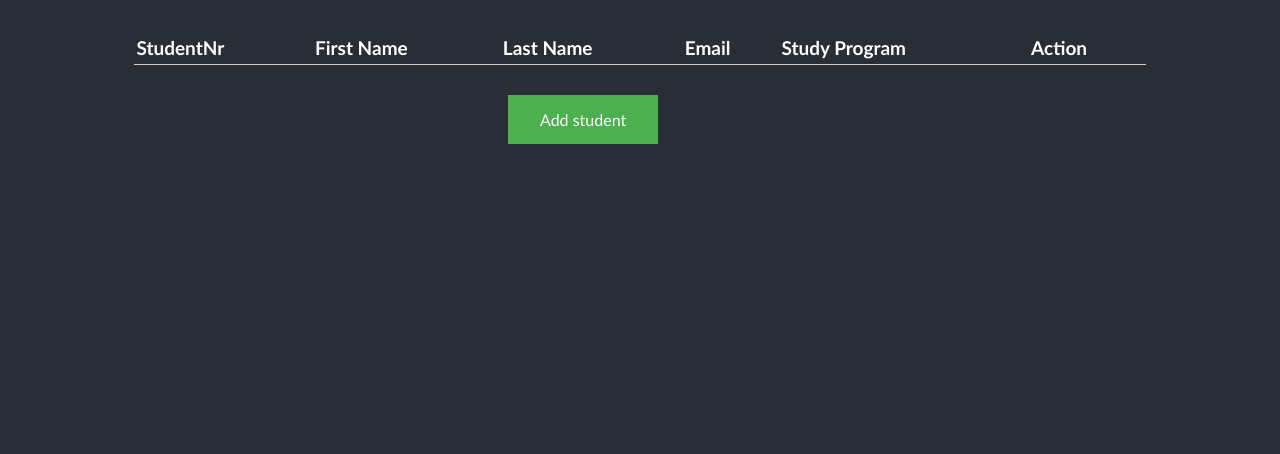
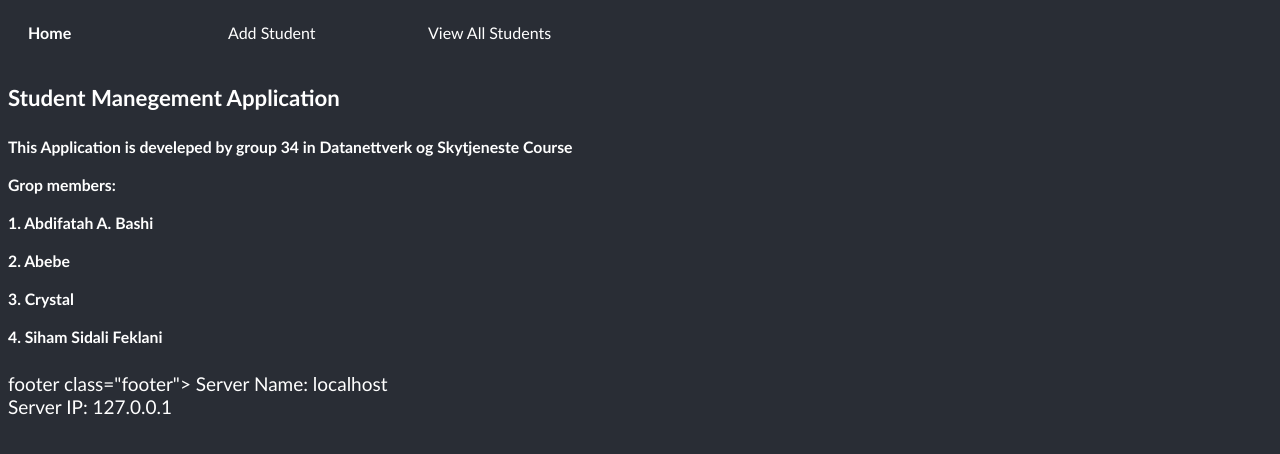
Before and after one commit to fitah22/dats34-Git, a PHP site: page / in a window 1280 px wide. Shown: the top 454 px of the page. Run offline with PHP 8.4, Linux system fonts and the light colour scheme; data that the repository does not hold is empty.

Commit message:
latest change

```diff
--- a/index.php
+++ b/index.php
@@ -1,75 +1,69 @@
-<?php  include('server.php'); ?>
-<?php
-	if (isset($_GET['edit'])) {
-		$id = $_GET['edit'];
-		$update = true;
-		$record = mysqli_query($db, "SELECT * FROM student WHERE id=$id");
-		if (count($record) == 1 ) {
-			$n = mysqli_fetch_array($record);
-			$fname = $n['first_name'];
-			$lname = $n['last_name'];
-      $email = $n['email'];
-      $std = $n['study_program'];
-		}
-	}
-?>
 <!DOCTYPE html>
-<html>
+<html >
+
 <head>
-	<title>Student Mangement</title>
-  <link rel="stylesheet" type="text/css" href="style.css">
+    <meta charset="utf-8"/>
+    <meta charset="UTF-8"/>
+    <title class="title">Student Manegement</title>
+    <link rel="stylesheet" href="style.css">
+
+    <div id="meny" style="display: block;">
+  		 <ul id="navbar">
+  		 <li>
+  				 <a href="index.php" style="display: block; font-weight: bold;"> Home</a>
+  		 </li>
+  		 <li>
+  				 <a href="add.php" style="display: block;"> Add Student</a>
+  		 </li>
+  		 <li>
+  				 <a href="list.php" style="display: block;">View All Students</a>
+  		 </li>
+
+  		 </ul>
+   </div>
 </head>
 <body>
-  <?php if (isset($_SESSION['message'])): ?>
-  	<div class="msg">
-  		<?php
-  			echo $_SESSION['message'];
-  			unset($_SESSION['message']);
-  		?>
-  	</div>
-  <?php endif ?>
 
-<!-- Display table records -->
-<?php $results = mysqli_query($db, "SELECT * FROM student"); ?>
+<div class="container">
+
+<h3>Student Manegement Application </h3>
+<h5>This Application is develeped by group 34 in Datanettverk og Skytjeneste Course <br> <br>
+Grop members:
+<br>
+<br>
+1. Abdifatah A. Bashi
+<br>
+<br>
+2. Abebe
+<br>
+<br>
+3. Crystal
+<br>
+<br>
+4. Siham Sidali Feklani
 
 
 
-<table>
-	<thead>
-		<tr>
-			<th>StudentNr</th>
-			<th>First Name</th>
-      <th>Last Name</th>
-      <th>Email</th>
-			<th>Study Program</th>
-			<th colspan="2">Action</th>
-		</tr>
-	</thead>
 
-	<?php while ($row = mysqli_fetch_array($results)) { ?>
-		<tr>
-			<td><?php echo $row['id']; ?></td>
-			<td><?php echo $row['first_name']; ?></td>
-			<td><?php echo $row['last_name']; ?></td>
-      	<td><?php echo $row['email']; ?></td>
-        	<td><?php echo $row['study_program']; ?></td>
-			<td>
-				<a href="edit.php?edit=<?php echo $row['id']; ?>" class="edit_btn" >Edit</a>
-			</td>
-			<td>
-				<a href="server.php?del=<?php echo $row['id']; ?>" class="del_btn">Delete</a>
-			</td>
-		</tr>
-	<?php } ?>
-</table>
+ </h5>
 
 
-			<a href="add.php" class="button"  >Add student</a>
 
+
+
+
+
+</div>
+footer class="footer">
+	Server Name: <?php 	echo $_SERVER['SERVER_NAME'] ?>
+
+ <br>
+	Server IP: <?php echo $_SERVER['SERVER_ADDR']; ?>
+
+</footer>
+</body>
 
 
 </body>
 
-
-
 </html>
--- a/server.php
+++ /dev/null
@@ -1,50 +0,0 @@
-<?php
-	session_start();
-
-$db= new mysqli("localhost", 'root', '', 'studentinfo') or die("You are not connected");
-
-
-//we cannot use double quote after echo , it must be single quote.
-
-  //echo "You are connected to the database";
-	// initialize variables
-	$fname = "";
-	$lname = "";
-	$email = "";
-  $std = "";
-	$id = "";
-	$update = false;
-
-	//save method
-	if (isset($_POST['save'])) {
-		$id = $_POST['id'];
-    $fname = $_POST['fname'];
-    $lname = $_POST['lname'];
-    $email = $_POST['email'];
-		$std = $_POST['std'];
-		mysqli_query($db, "INSERT INTO student (id, first_name, last_name, email, study_program) VALUES ('$id','$fname', '$lname', '$email', '$std')");
-		$_SESSION['message'] = "Student saved";
-		header('location: index.php');
-	}
-
-	//update method
-  if (isset($_POST['update'])) {
-	$id = $_POST['id'];
-	$fname = $_POST['fname'];
-  $lname = $_POST['lname'];
-  $email = $_POST['email'];
-  $std = $_POST['std'];
-	mysqli_query($db, "UPDATE student SET first_name='$fname', last_name='$lname', email='$email', study_program='$std' WHERE id='$id'");
-	$_SESSION['message'] = "Student record updated!";
-	header('location: index.php');
-}
-
-//delete method
-if (isset($_GET['del'])) {
-	$id = $_GET['del'];
-	mysqli_query($db, "DELETE FROM student WHERE id='$id'");
-	$_SESSION['message'] = "Student record deleted!";
-	header('location: index.php');
-}
-
-//select progrms
--- a/style.css
+++ b/style.css
@@ -3,6 +3,7 @@ body {
     background-color: #292d35;
     color: white;
     font-family: "Trebuchet MS", Helvetica, sans-serif;
+    height: 100%;
 }
 table{
     width: 80%;
@@ -42,14 +43,9 @@ form {
     margin: 3px;
 }
 
-.select{
-  height: 50%;
-  width: 93%;
-  padding: 5px 10px;
-  font-size: 16px;
-  border-radius: 5px;
-  border: 1px solid gray;
-}
+
+
+
 .input-group input {
     height: 30px;
     width: 93%;
@@ -103,3 +99,132 @@ form {
     font-size: 16px;
     margin-left: 500px;
 }
+
+
+
+.selectdiv {
+ position: relative;
+ /*Don't really need this just for demo styling*/
+
+ float: left;
+ min-width: 200px;
+
+ font-size: 19px;
+}
+
+/*To remove button from IE11, thank you Matt */
+select::-ms-expand {
+    display: none;
+}
+
+.selectdiv:after {
+ content: '<>';
+ font: 17px "Consolas", monospace;
+ color: #333;
+ -webkit-transform: rotate(90deg);
+ -moz-transform: rotate(90deg);
+ -ms-transform: rotate(90deg);
+ transform: rotate(90deg);
+ right: 11px;
+ /*Adjust for position however you want*/
+
+ top: 18px;
+ padding: 0 0 2px;
+ border-bottom: 1px solid #999;
+ /*left line */
+
+ position: absolute;
+ pointer-events: none;
+}
+
+.selectdiv select {
+ -webkit-appearance: none;
+ -moz-appearance: none;
+ appearance: none;
+ /* Add some styling */
+
+ display: block;
+ width: 100%;
+ max-width: 320px;
+ height: 50px;
+ float: right;
+ margin: 5px 0px;
+ padding: 0px 24px;
+ font-size: 16px;
+ line-height: 1.75;
+ color: #333;
+ background-color: #ffffff;
+ background-image: none;
+ border: 1px solid #cccccc;
+ -ms-word-break: normal;
+ word-break: normal;
+}
+
+a {
+  margin: 10px;
+  color: white;
+
+}
+a:link {
+    text-decoration: none;
+}
+a:visited {
+    color: black;
+}
+a:hover {
+    color: grey;
+}
+
+
+#meny {
+width:100%; /* Bredde */
+
+
+
+
+
+
+
+}
+#navbar { /* Meny innholdet */
+margin: 0;
+height: 1.5em;
+padding: 5px 0 20px 0;
+color: white;
+}
+#navbar li { /* SÃ¸rger for at menyen gÃ¥r vannrett */
+font-size: 16px;
+float: left;
+list-style: none;
+width: 180px; /* Bredde pÃ¥ hver meny boks */
+padding: 0 10px;
+
+}
+#navbar li a {
+display: block;
+color: white;
+
+}
+#navbar li a:hover {
+  color: grey;
+}
+
+#box {
+   background-color: white;
+   width: 80%;
+   margin: 25px auto;
+   padding: 10px;
+}
+
+#content {
+   padding: 10px 5px;
+}
+
+footer {
+background-color: #333;
+position: absolute;
+text-align: center;
+bottom: 0;
+width: 100%;
+padding: 20px 0;
+}
```
Also changed, not shown: add.php (+35 -6 lines), edit.php (+36 -6 lines), list.php (added, +96 -0 lines).
